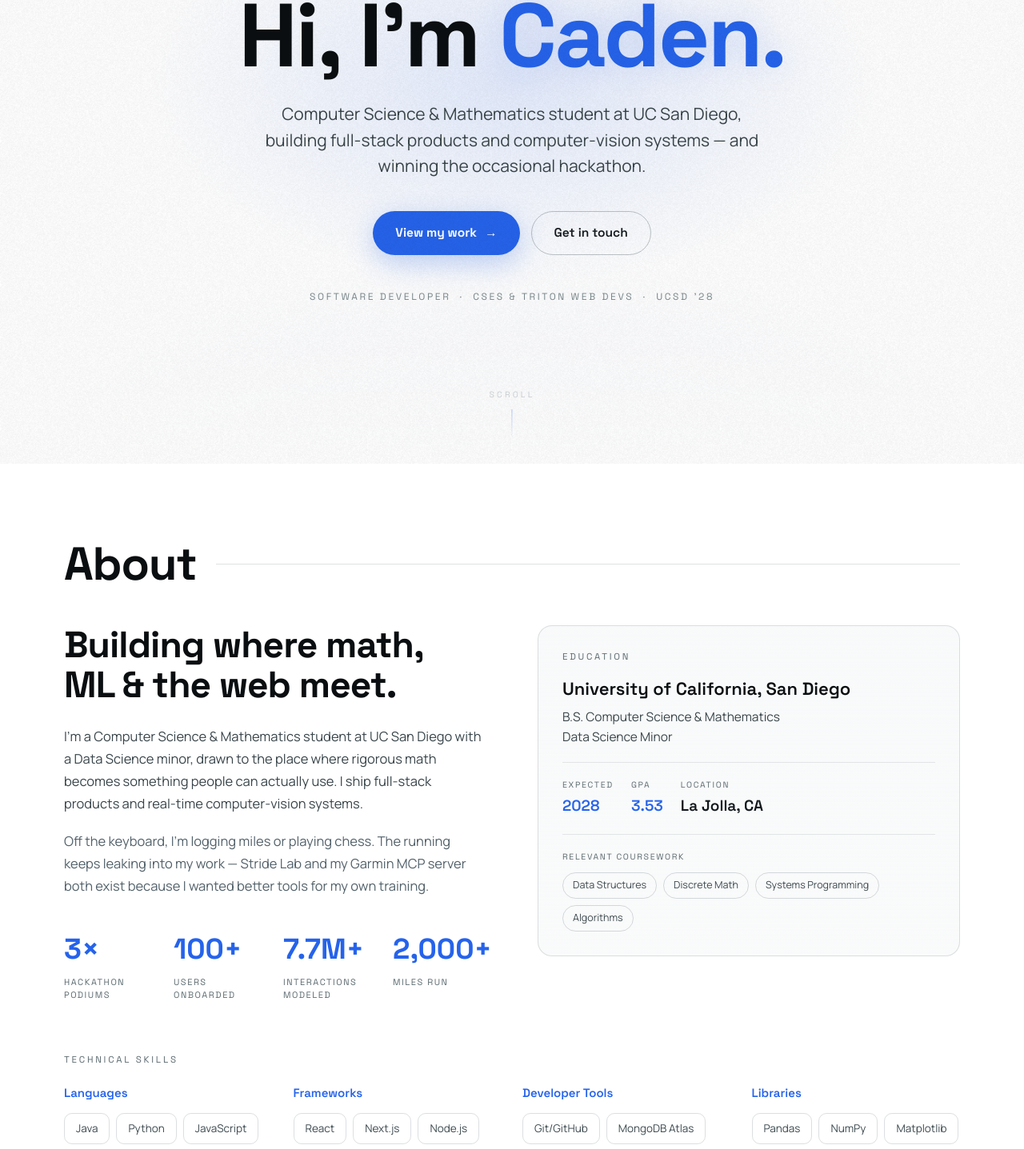
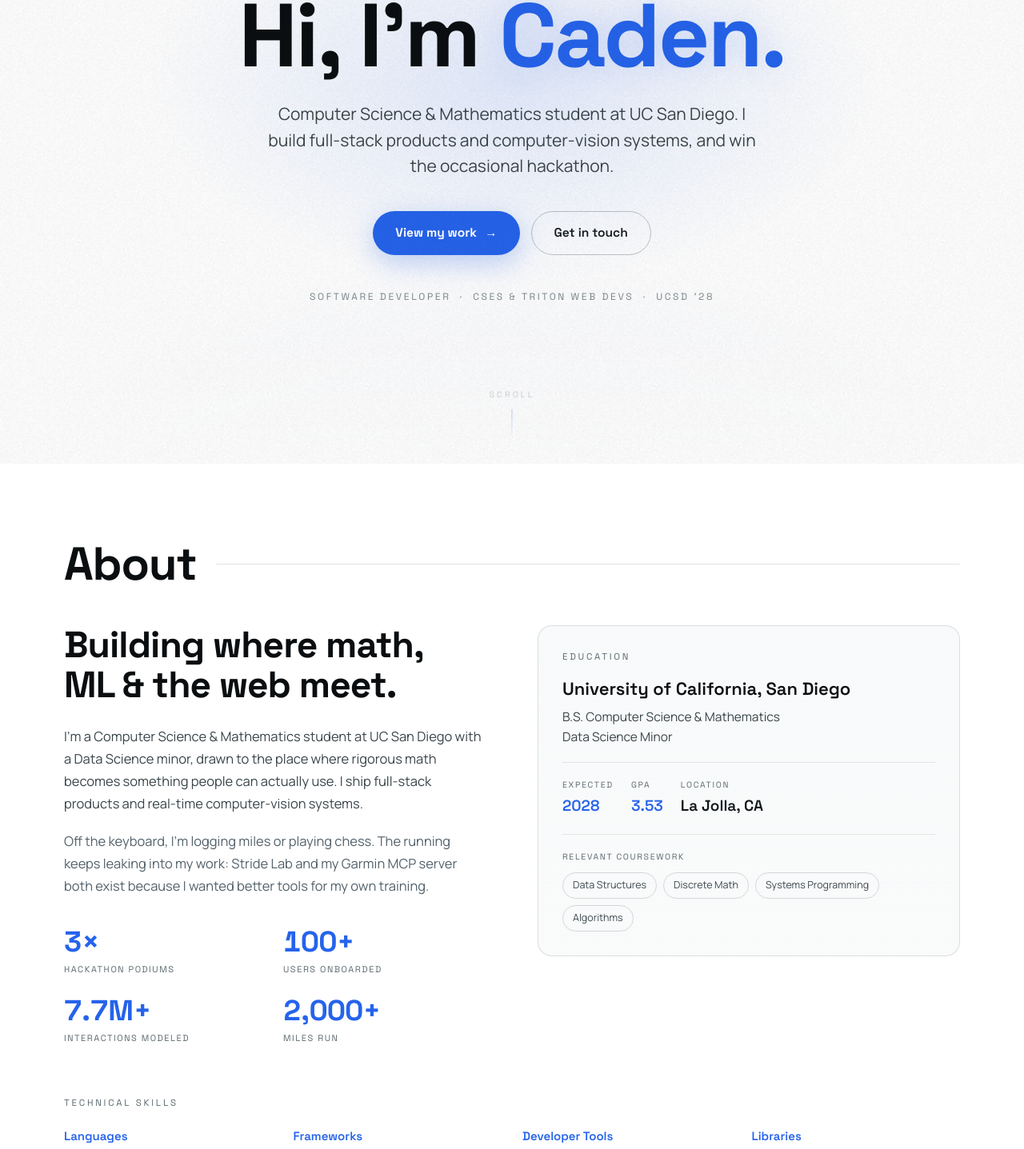
Before and after one commit to cadencheng888/portfolio, a Next.js app: page / in a window 1280 px wide. Shown: the part 220-1657 px from the top of the page at 80% size. Built offline with nearby package versions, Linux system fonts and the light colour scheme.

Commit message:
fix spacing and typos

```diff
--- a/app/layout.tsx
+++ b/app/layout.tsx
@@ -17,7 +17,7 @@ const spaceGrotesk = Space_Grotesk({
 export const metadata: Metadata = {
   title: "Caden Cheng — Software Developer",
   description:
-    "Caden Cheng — Computer Science & Mathematics student at UC San Diego, building full-stack products and computer-vision systems.",
+    "Caden Cheng is a Computer Science & Mathematics student at UC San Diego who builds full-stack products and computer-vision systems.",
 };
 
 export default function RootLayout({
--- a/components/About.tsx
+++ b/components/About.tsx
@@ -1,12 +1,6 @@
 import SectionHead from "./SectionHead";
+import StatsGrid from "./StatsGrid";
 import { COURSEWORK, SKILLS } from "@/lib/data";
-
-const STATS = [
-  { num: "3×", label: "Hackathon podiums" },
-  { num: "100+", label: "Users onboarded" },
-  { num: "7.7M+", label: "Interactions modeled" },
-  { num: "2,000+", label: "Miles run" },
-];
 
 export default function About() {
   return (
@@ -30,22 +24,11 @@ export default function About() {
             </p>
             <p className="mt-[18px] text-[16.5px] leading-[1.7] text-fg-dim">
               Off the keyboard, I&apos;m logging miles or playing chess. The
-              running keeps leaking into my work — Stride Lab and my Garmin MCP
+              running keeps leaking into my work: Stride Lab and my Garmin MCP
               server both exist because I wanted better tools for my own
               training.
             </p>
-            <div className="mt-[38px] grid grid-cols-2 gap-5 sm:grid-cols-4">
-              {STATS.map((s) => (
-                <div key={s.label}>
-                  <div className="font-grotesk text-[clamp(26px,3.4vw,36px)] font-bold text-accent">
-                    {s.num}
-                  </div>
-                  <div className="mt-1.5 font-grotesk text-[11px] leading-[1.5] tracking-[0.14em] text-fg-faint uppercase">
-                    {s.label}
-                  </div>
-                </div>
-              ))}
-            </div>
+            <StatsGrid />
           </div>
 
           <div className="rounded-[18px] border border-line/16 bg-linear-to-b from-[rgba(244,246,247,0.6)] to-[rgba(236,239,240,0.3)] p-[30px]">
--- a/components/Contact.tsx
+++ b/components/Contact.tsx
@@ -150,7 +150,7 @@ export default function Contact() {
                   Message sent!
                 </h3>
                 <p className="mx-auto mt-2.5 max-w-[34ch] text-[15px] leading-[1.6] text-fg-muted">
-                  Thanks for reaching out — I&apos;ll get back to you soon. In a
+                  Thanks for reaching out. I&apos;ll get back to you soon. In a
                   hurry? Email me at cfc005@ucsd.edu.
                 </p>
               </div>
--- a/components/Hero.tsx
+++ b/components/Hero.tsx
@@ -16,8 +16,8 @@ export default function Hero() {
           </span>
         </h1>
         <p className="mx-auto mt-7 max-w-[620px] text-[clamp(17px,2.2vw,21px)] leading-[1.55] text-fg-muted">
-          Computer Science &amp; Mathematics student at UC San Diego, building
-          full-stack products and computer-vision systems — and winning the
+          Computer Science &amp; Mathematics student at UC San Diego. I build
+          full-stack products and computer-vision systems, and win the
           occasional hackathon.
         </p>
         <div className="mt-10 flex flex-wrap justify-center gap-3.5">
--- /dev/null
+++ b/components/StatsGrid.tsx
@@ -0,0 +1,82 @@
+"use client";
+
+import { useEffect, useRef } from "react";
+
+const STATS = [
+  { target: 3, decimals: 0, comma: false, suffix: "×", label: "Hackathon podiums" },
+  { target: 100, decimals: 0, comma: false, suffix: "+", label: "Users onboarded" },
+  { target: 7.7, decimals: 1, comma: false, suffix: "M+", label: "Interactions modeled" },
+  { target: 2000, decimals: 0, comma: true, suffix: "+", label: "Miles run" },
+];
+
+type Stat = (typeof STATS)[number];
+
+function fmt(value: number, s: Stat) {
+  const v = s.decimals ? Number(value.toFixed(s.decimals)) : Math.round(value);
+  const text = s.comma
+    ? v.toLocaleString("en-US")
+    : s.decimals
+      ? v.toFixed(s.decimals)
+      : String(v);
+  return text + s.suffix;
+}
+
+export default function StatsGrid() {
+  const rootRef = useRef<HTMLDivElement>(null);
+
+  useEffect(() => {
+    const root = rootRef.current;
+    if (!root) return;
+    if (window.matchMedia("(prefers-reduced-motion: reduce)").matches) return;
+
+    const els = [...root.querySelectorAll<HTMLElement>("[data-stat]")];
+    // start from zero (stats sit below the fold, so no visible flash)
+    els.forEach((el, i) => (el.textContent = fmt(0, STATS[i])));
+
+    let raf = 0;
+    const run = () => {
+      const start = performance.now();
+      const tick = (now: number) => {
+        const p = Math.min(1, (now - start) / 1500);
+        const e = 1 - Math.pow(1 - p, 3); // easeOutCubic
+        els.forEach((el, i) => (el.textContent = fmt(STATS[i].target * e, STATS[i])));
+        if (p < 1) raf = requestAnimationFrame(tick);
+      };
+      raf = requestAnimationFrame(tick);
+    };
+
+    const io = new IntersectionObserver(
+      (entries) => {
+        if (entries.some((entry) => entry.isIntersecting)) {
+          io.disconnect();
+          run();
+        }
+      },
+      { threshold: 0.35 },
+    );
+    io.observe(root);
+
+    return () => {
+      io.disconnect();
+      cancelAnimationFrame(raf);
+    };
+  }, []);
+
+  return (
+    <div ref={rootRef} className="mt-[38px] grid grid-cols-2 gap-x-5 gap-y-[26px]">
+      {STATS.map((s) => (
+        <div key={s.label} className="min-w-0">
+          <div
+            data-stat
+            className="font-grotesk text-[clamp(26px,3.4vw,36px)] leading-none font-bold text-accent tabular-nums"
+          >
+            {fmt(s.target, s)}
+          </div>
+          <div className="mt-2 font-grotesk text-[11px] leading-[1.5] tracking-[0.14em] text-fg-faint uppercase">
+            {s.label}
+          </div>
+        </div>
+      ))}
+    </div>
+  );
+}
--- a/lib/data.ts
+++ b/lib/data.ts
@@ -30,7 +30,7 @@ export const EXPERIENCE: Experience[] = [
     date: "Mar 2026 — Present",
     bullets: [
       "Empowered 100+ club members to make 40+ content updates without a developer using TinaCMS.",
-      "Modeled site content as 9 typed CMS collections — hero, about, FAQ, board, gallery, socials and more.",
+      "Modeled site content as 9 typed CMS collections: hero, about, FAQ, board, gallery, socials and more.",
       "Built a self-serve FAQ accordion and 3 CMS-driven benefit tiers in React with expand/collapse state.",
     ],
   },
@@ -56,6 +56,7 @@ export const PROJECTS: Project[] = [
     description:
       "Real-time 3D model generator & interactive viewer. Converts 2D images into 3D geometry via TripoSR, renders through a custom NumPy pipeline (transforms, culling, lighting), and controls pinch-to-zoom + rotation with MediaPipe hand tracking. Won at ACM Diamond Hacks (500+ participants).",
     tags: ["Python", "OpenCV", "MediaPipe", "NumPy", "Pygame"],
+    github: "https://github.com/MICH3LL3D/inVISION",
   },
   {
     name: "Silent Speech",
@@ -65,6 +66,7 @@ export const PROJECTS: Project[] = [
     description:
       "Real-time lip-reading AI using a BiGRU, hitting 85% accuracy on live webcam feeds. An OpenCV pipeline extracts facial landmarks with scale-invariant normalization; trained with stratified sampling, mixup, and noise-injection augmentation. #1 of 35+ teams at San D Hacks.",
     tags: ["PyTorch", "OpenCV", "TensorFlow", "Python"],
+    github: "https://github.com/davdwan21/Silent-Speech",
   },
   {
     name: "remark.",
@@ -72,7 +74,7 @@ export const PROJECTS: Project[] = [
     award: false,
     date: "Jun 2026",
     description:
-      "Hands-free AI voice agent built in 24h — I owned audio + HUD. A 3-tier agentic router lands 95% of spoken intents across 10+ task types; a real-time React HUD streams captions and reasoning at 2.5s latency, gated by an on-device OpenCV face-check for privacy.",
+      "Hands-free AI voice agent built in 24h (I owned audio + HUD). A 3-tier agentic router lands 95% of spoken intents across 10+ task types; a real-time React HUD streams captions and reasoning at 2.5s latency, gated by an on-device OpenCV face-check for privacy.",
     tags: ["React", "TypeScript", "Claude API", "Deepgram", "FastAPI"],
     github: "https://github.com/cadencheng888/remark.",
   },
@@ -91,7 +93,7 @@ export const PROJECTS: Project[] = [
     award: false,
     date: "Jul 2026",
     description:
-      "In-browser running-form analyzer. Upload a clip and get a skeleton overlay flagging problem joints, angle-specific gait metrics scored good / fair / needs-work, and coaching + strengthening exercises. Auto-detects front, back, side, or diagonal camera views using MediaPipe's 3D world landmarks — everything runs client-side via WebAssembly, so your video never leaves the device.",
+      "In-browser running-form analyzer. Upload a clip and get a skeleton overlay flagging problem joints, angle-specific gait metrics scored good / fair / needs-work, and coaching + strengthening exercises. Auto-detects front, back, side, or diagonal camera views using MediaPipe's 3D world landmarks. Everything runs client-side via WebAssembly, so your video never leaves the device.",
     tags: ["JavaScript", "MediaPipe", "WebAssembly", "Signal Processing"],
     github: "https://github.com/cadencheng888/stride-lab",
   },
@@ -101,7 +103,7 @@ export const PROJECTS: Project[] = [
     award: false,
     date: "Jul 2026",
     description:
-      'Model Context Protocol server that connects Garmin watch data to Claude Desktop — ask "How did I sleep last night?" and Claude answers from real Garmin Connect data. Exposes six tools covering steps, sleep stages, heart rate, workouts, stress, and daily summaries, with one-time OAuth login so your password is never stored.',
+      'Model Context Protocol server that connects Garmin watch data to Claude Desktop: ask "How did I sleep last night?" and Claude answers from real Garmin Connect data. Exposes six tools covering steps, sleep stages, heart rate, workouts, stress, and daily summaries, with one-time OAuth login so your password is never stored.',
     tags: ["Python", "MCP", "Claude", "Garmin Connect API"],
     github: "https://github.com/cadencheng888/garmin-mcp",
   },
@@ -111,19 +113,9 @@ export const PROJECTS: Project[] = [
     award: false,
     date: "May 2026",
     description:
-      "Web-based prescribed-fire planning simulator over live satellite imagery. Models fire spread with the Rothermel equations on real NDVI, moisture, slope, and weather bands from Google Earth Engine, validates real burn-boss conditions before ignition, and recommends optimal controlled-burn zones with a U-Net suitability model — all rendered on a 3D globe.",
+      "Web-based prescribed-fire planning simulator over live satellite imagery. Models fire spread with the Rothermel equations on real NDVI, moisture, slope, and weather bands from Google Earth Engine, validates real burn-boss conditions before ignition, and recommends optimal controlled-burn zones with a U-Net suitability model, all rendered on a 3D globe.",
     tags: ["React", "TypeScript", "Three.js", "PyTorch", "Earth Engine"],
     github: "https://github.com/cadencheng888/re-scorched",
-  },
-  {
-    name: "Differential Equation Tool",
-    badge: "★ BEST IN CLASS",
-    award: true,
-    date: "Mar 2025",
-    description:
-      'JavaFX educational tool for learning, practicing, and solving 1st- and 2nd-order homogeneous differential equations — with an instructional guide, an infinite random-problem practice mode, and a solver handling real, repeated, and complex roots. Voted "Best in Class" in AP CS A and adopted by the instructor for future curriculum.',
-    tags: ["Java", "JavaFX"],
-    github: "https://github.com/cadencheng888/differential-equation-tool",
   },
 ];
 
```
